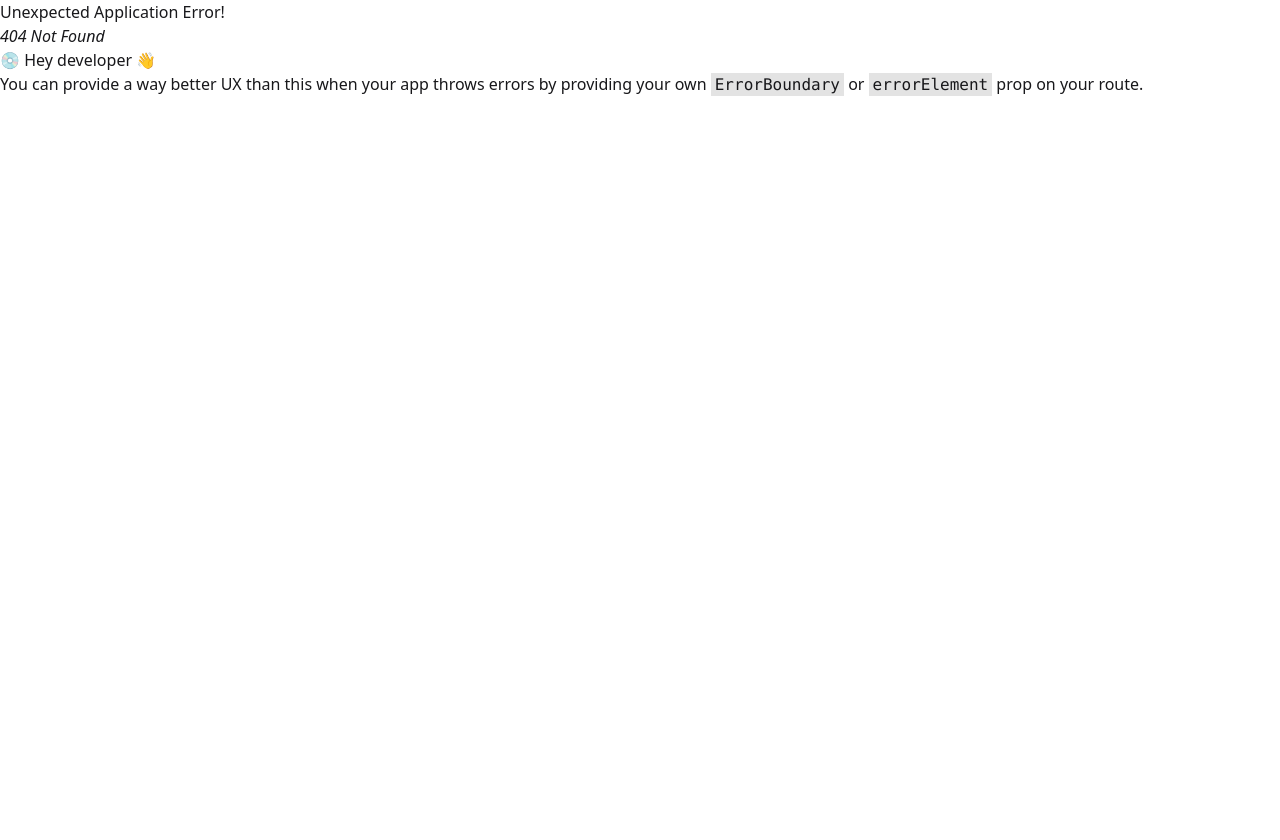
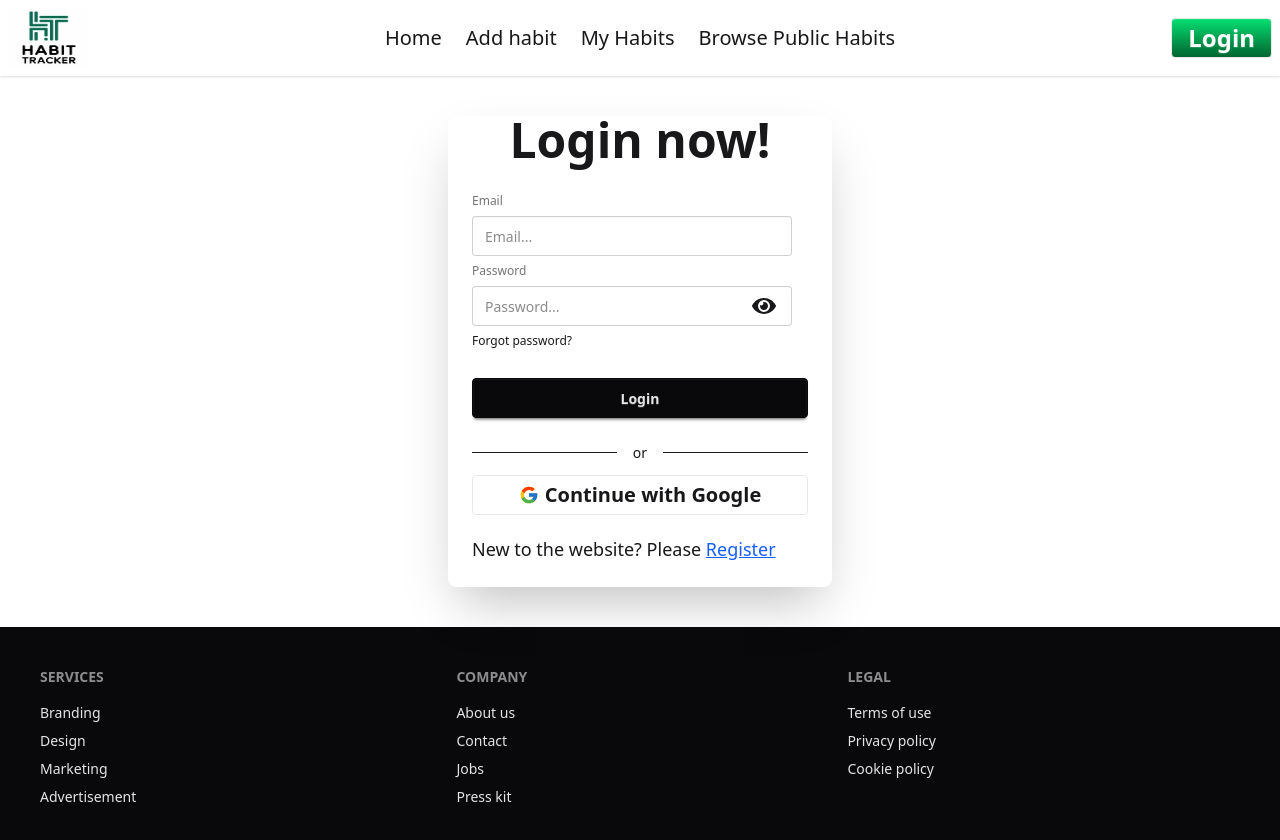
Before and after one commit to aliraj15dev/habit-tracker-client, a React (Vite) app: page /login in a window 1280 px wide. Before the commit this address had no page. Shown: the top 840 px of the page. Before the commit the page ends 800 px from the top, so only its background shows below. Built offline with nearby package versions, Linux system fonts and the light colour scheme; no server answers.

Commit message:
added login and signup pages and impliment all funtionalities

```diff
--- a/package.json
+++ b/package.json
@@ -11,8 +11,10 @@
   },
   "dependencies": {
     "@tailwindcss/vite": "^4.1.17",
+    "firebase": "^12.5.0",
     "react": "^19.1.1",
     "react-dom": "^19.1.1",
+    "react-hot-toast": "^2.6.0",
     "react-icons": "^5.5.0",
     "react-router": "^7.9.5",
     "tailwindcss": "^4.1.17"
--- a/src/components/Navbar.jsx
+++ b/src/components/Navbar.jsx
@@ -1,5 +1,5 @@
 import { RiMenu2Fill } from "react-icons/ri";
-import { NavLink } from "react-router";
+import { Link, NavLink } from "react-router";
 import './navbar.css'
 
 const Navbar = () => {
@@ -32,7 +32,7 @@ const Navbar = () => {
           </ul>
         </div>
         <div className="navbar-end">
-          <a className="btn text-2xl bg-linear-to-b from-green-400 to-green-800 text-white">Login</a>
+          <Link to='/login' className="btn text-2xl bg-linear-to-b from-green-400 to-green-800 text-white">Login</Link>
         </div>
       </div>
     </nav>
--- /dev/null
+++ b/src/contexts/AuthContext.jsx
@@ -0,0 +1,3 @@
+import { createContext } from "react";
+
+export const AuthContext = createContext()
--- /dev/null
+++ b/src/contexts/AuthProvider.jsx
@@ -0,0 +1,69 @@
+import { useEffect, useState } from 'react';
+import { auth } from '../firebase/firebase.init';
+import { AuthContext } from './AuthContext';
+import { createUserWithEmailAndPassword, GoogleAuthProvider, onAuthStateChanged, sendPasswordResetEmail, signInWithEmailAndPassword, signInWithPopup, signOut, updateProfile } from 'firebase/auth';
+
+const googleProvider = new GoogleAuthProvider()
+
+const AuthProvider = ({children}) => {
+
+    const [loading, setLoading] = useState(true)
+
+    const [user, setUser] = useState(null)
+
+    const createUser=(email, password) => {
+        setLoading(true)
+        return createUserWithEmailAndPassword(auth, email, password)
+    }
+
+    const signInUser = (email, password)=>{
+        setLoading(true)
+        return signInWithEmailAndPassword(auth, email, password)
+    }
+
+    const forgotPassword=(email)=>{
+        return sendPasswordResetEmail(auth, email)
+    }
+
+    const logoutUser = () =>{
+        setLoading(true)
+        return signOut(auth)
+    }
+
+    const handleGoogleRegister = ()=>{
+        setLoading(true)
+        return signInWithPopup(auth, googleProvider)
+    }
+
+    const handleProfileUpdate = (name, photo) =>{
+        const profile = {
+            displayName: name,
+            photoURL: photo
+        };
+        setUser(profile)
+        const currentUser = auth.currentUser
+        return updateProfile(currentUser, profile).then(() => {
+            setUser({ ...auth.currentUser });
+        });
+  };
+
+    useEffect(()=>{
+        const unsubscribe = onAuthStateChanged(auth, (currentUser)=>{
+        setUser(currentUser);
+        setLoading(false)
+    })
+    return ()=>{unsubscribe()}
+    },[])
+
+    const authInfo = {
+        user, setUser, handleProfileUpdate, createUser, handleGoogleRegister, signInUser,logoutUser, loading, setLoading,forgotPassword
+    }
+
+    return (
+        <AuthContext value={authInfo}>
+            {children}
+        </AuthContext>
+    );
+};
+
+export default AuthProvider;
--- /dev/null
+++ b/src/firebase/firebase.init.js
@@ -0,0 +1,14 @@
+import { initializeApp } from "firebase/app";
+import { getAuth } from "firebase/auth";
+
+const firebaseConfig = {
+  apiKey: import.meta.env.VITE_apiKey,
+  authDomain: import.meta.env.VITE_authDomain,
+  projectId: import.meta.env.VITE_projectId,
+  storageBucket: import.meta.env.VITE_storageBucket,
+  messagingSenderId: import.meta.env.VITE_messagingSenderId,
+  appId: import.meta.env.VITE_appId
+};
+
+const app = initializeApp(firebaseConfig);
+export const auth = getAuth(app);
--- a/src/main.jsx
+++ b/src/main.jsx
@@ -1,12 +1,16 @@
 import { StrictMode } from 'react'
 import { createRoot } from 'react-dom/client'
 import './index.css'
-import App from './App.jsx'
 import { RouterProvider } from 'react-router'
 import router from './routes/MainRoute.jsx'
+import { Toaster } from 'react-hot-toast'
+import AuthProvider from './contexts/AuthProvider.jsx'
 
 createRoot(document.getElementById('root')).render(
   <StrictMode>
-    <RouterProvider router={router}/>
+    <AuthProvider>
+      <RouterProvider router={router}/>
+    </AuthProvider>
+    <Toaster />
   </StrictMode>,
 )
--- /dev/null
+++ b/src/pages/Login.jsx
@@ -0,0 +1,124 @@
+import { FcGoogle } from "react-icons/fc";
+import { Link, useLocation, useNavigate } from "react-router";
+import { use, useRef, useState } from "react";
+import { FaEye, FaEyeSlash } from "react-icons/fa";
+import { AuthContext } from "../contexts/AuthContext";
+import toast from "react-hot-toast";
+
+const Login = () => {
+  const location = useLocation();
+  const navigate = useNavigate();
+  const emailRef = useRef();
+
+  const [error, setError] = useState('')
+
+  const { handleGoogleRegister,setLoading, signInUser } = use(AuthContext);
+
+  const [showPassword, setShowPassword] = useState(false);
+
+  const handleEmailLogin = (e) => {
+    e.preventDefault();
+    const email = e.target.email.value;
+    const password = e.target.password.value;
+    setError('')
+
+    signInUser(email, password)
+      .then(() => {
+        toast.success('Login Successful')
+        navigate(location.state || "/");
+      })
+      .catch((error) => {
+        setLoading(false)
+        setError(error.code || "Login failed");
+        toast.error("Invalid email or password")
+      });
+  };
+
+  const handleGoogleLogin = (e) => {
+    e.preventDefault();
+
+    handleGoogleRegister()
+      .then(() => {
+        navigate(location.state || "/");
+      })
+      .catch((error) => {
+        setError(error.code);
+      });
+  };
+
+  const handleShowPassword = (e) => {
+    e.preventDefault();
+    setShowPassword(!showPassword);
+  };
+
+  return (
+    <div className="card animate__animated animate__zoomInDown bg-base-100 max-w-sm mx-auto my-10 shrink-0 shadow-2xl">
+      <title>Pet Care - Login</title>
+      <h1 className="text-5xl text-center font-bold">Login now!</h1>
+      <div className="card-body">
+        <form onSubmit={handleEmailLogin}>
+          <fieldset className="fieldset">
+            <label className="label">Email</label>
+            <input
+              ref={emailRef}
+              type="email"
+              name="email"
+              className="input"
+              placeholder="Email..."
+            />
+            <label className="label">Password</label>
+            <div className="relative">
+              <input
+                type={showPassword ? "text" : "password"}
+                className="input"
+                name="password"
+                placeholder="Password..."
+              />
+              <button
+                onClick={handleShowPassword}
+                className="absolute top-2 right-8 z-11 text-2xl"
+              >
+                {showPassword ? <FaEyeSlash /> : <FaEye />}
+              </button>
+            </div>
+            <div>
+              <button
+                type="button"
+                className="link link-hover"
+                onClick={() => {
+                  const email = emailRef.current?.value || "";
+                  navigate("/resetPassword", { state: { email } })
+                }}
+              >
+                Forgot password?
+              </button>
+            </div>
+            <p className="text-red-500">{error && error}</p>
+            <button className="btn btn-neutral mt-4">Login</button>
+          </fieldset>
+          <div className="mt-5 space-y-3">
+            <div className="flex justify-center items-center gap-4">
+              <hr className="w-full" />
+              <span className="animate__animated animate__infinite animate__flip">or</span>
+              <hr className="w-full" />
+            </div>
+            <button
+              onClick={handleGoogleLogin}
+              className="btn bg-transparent w-full text-xl"
+            >
+              <FcGoogle /> Continue with Google
+            </button>
+          </div>
+          <p className="mt-5 text-lg">
+            New to the website? Please{" "}
+            <Link to="/register" className="text-blue-600 underline">
+              Register
+            </Link>
+          </p>
+        </form>
+      </div>
+    </div>
+  );
+};
+
+export default Login;
```
Also changed, not shown: src/routes/MainRoute.jsx (+5 -3 lines), 1 other file (tests, documents, lock files or other folders).
